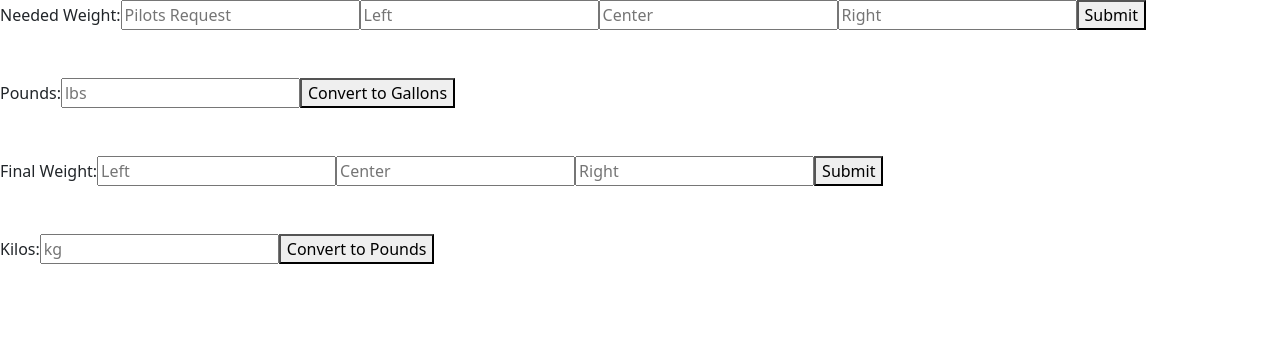
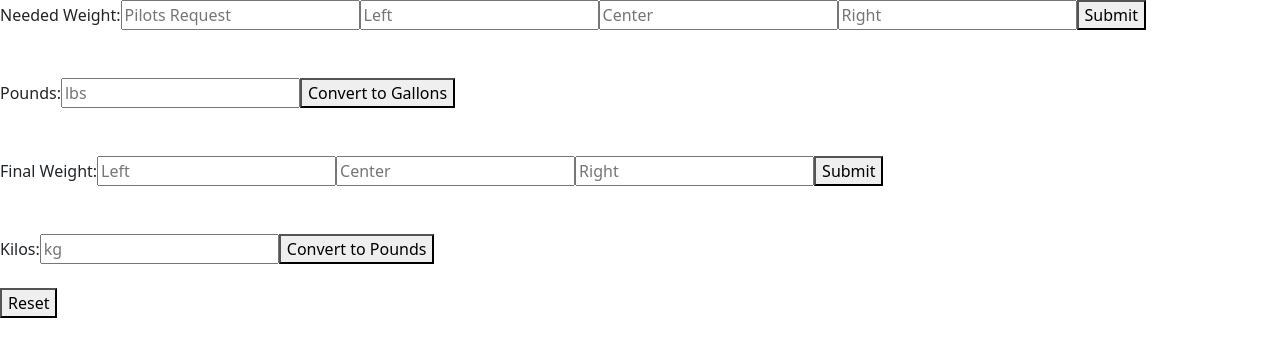
Before and after one commit to DexterDavenport/PMGA, a React (Vite) app: page / in a window 1280 px wide. Shown: the top 356 px of the page. Built offline with nearby package versions, Linux system fonts and the light colour scheme.

Commit message:
Reset Button

```diff
--- a/src/App.tsx
+++ b/src/App.tsx
@@ -16,6 +16,8 @@ function App() {
       <br />
       <br />
       <KilosToGallonsForm />
+      <br />
+      <button onClick={() => window.location.reload()}>Reset</button>
     </div>
   );
 }
--- /dev/null
+++ b/src/components/ResetButton.tsx
@@ -0,0 +1,5 @@
+const ResetButton = () => {
+  <button onClick={() => window.location.reload()}>Reset</button>;
+};
+
+export default ResetButton;
```
